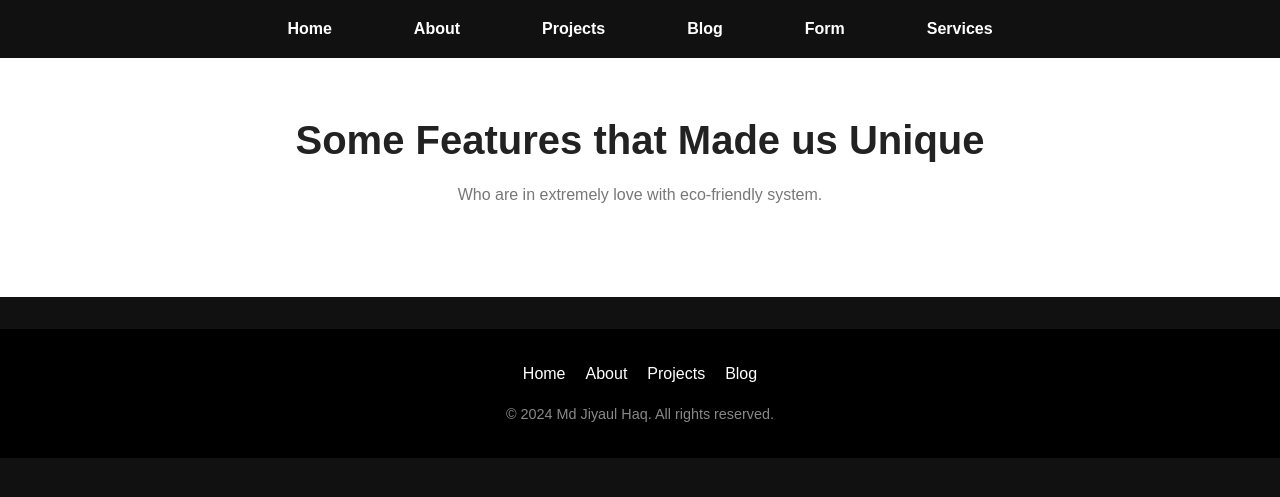
After one commit to MdJiyaulHaq/Portfolio-website, a Django app: template templates/blogDetail.html in a window 1280 px wide. The commit adds this page. Shown: the top 497 px of the page. Run offline with Django 5.2, Linux system fonts and the light colour scheme; the template is opened without the code that fills it: values that come from a table or form of the project are taken from there, others are empty; data comes from the database, SQL or seed files in the repository.

Commit message:
blog in marquee

```diff
--- a/mywebsite/views.py
+++ b/mywebsite/views.py
@@ -5,8 +5,10 @@ from services.models import Services
 
 
 def home(request):
-    servicesData = Services.objects.all().order_by("-service_title")
-    data = {"servicesData": servicesData}
+    blogData = Blogs.objects.all()
+    data = {
+        "blogData": blogData,
+    }
     return render(request, "index.html", data)
 
 
--- /dev/null
+++ b/templates/blogDetail.html
@@ -0,0 +1,23 @@
+{% extends "base.html" %}
+
+{% block mainContent %}
+
+<section class="features-section">
+    <h1>Some Features that Made us Unique</h1>
+    <p class="subtitle">Who are in extremely love with eco-friendly system.</p>
+
+    <div class="features-container">
+
+        <!-- Feature 1
+        {% for x in servicesData %}
+        <div class="feature-box">
+            <div class="icon">{{x.service_icon}}</div>
+            <h3>{{x.service_title | safe}}</h3>
+            <p>{{x.service_des | safe}}</p>
+        </div>
+
+        {% endfor %} -->
+
+    </div>
+</section>
+{% endblock %}
--- a/templates/index.html
+++ b/templates/index.html
@@ -4,8 +4,8 @@
 <!-- index.html -->
 <marquee onmouseover="stop()" onmouseout="start()" id="marquee"
     direction="right">
-    {% for x in servicesData%}
-    <a href>{{x.service_title}}</a>
+    {% for x in blogData%}
+    <a href>{{x.blog_title}}</a>
     &nbsp;&nbsp;&nbsp;&nbsp;&nbsp;
     {% endfor %}
 </marquee>
```
